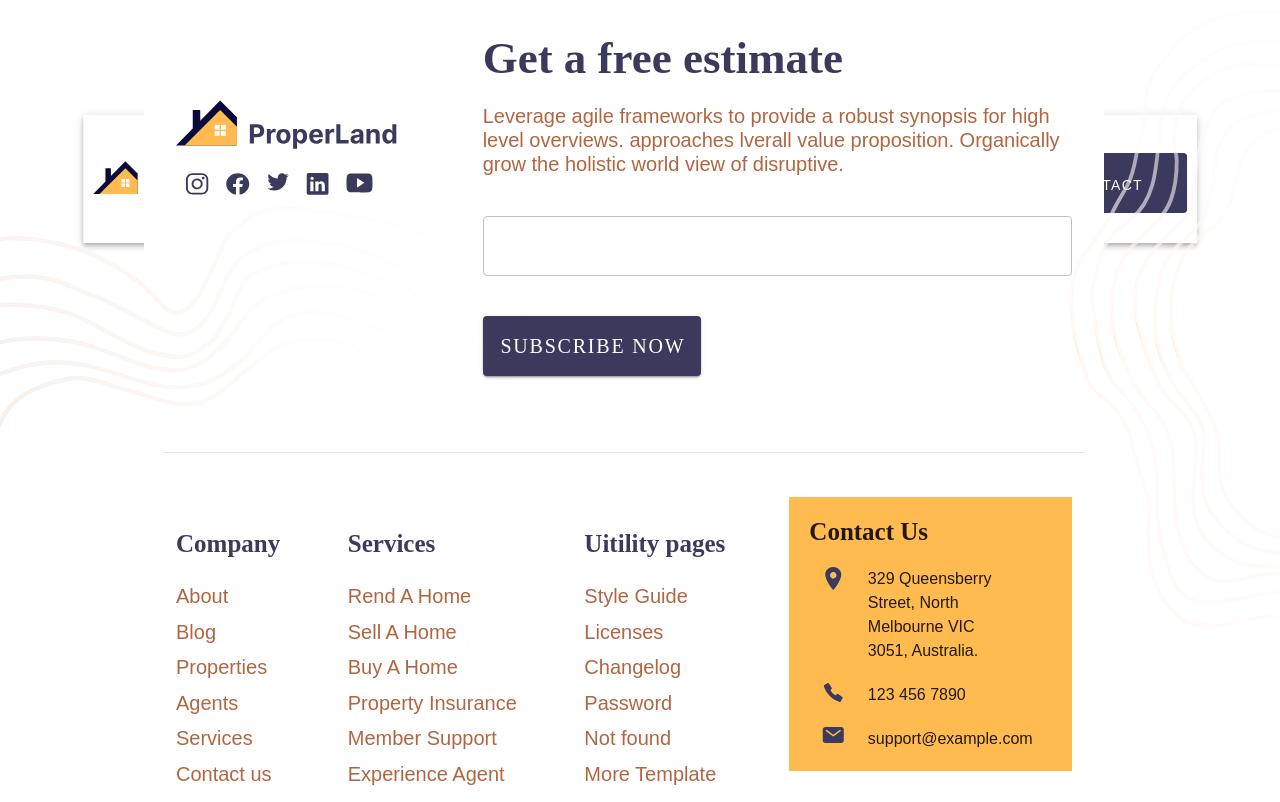
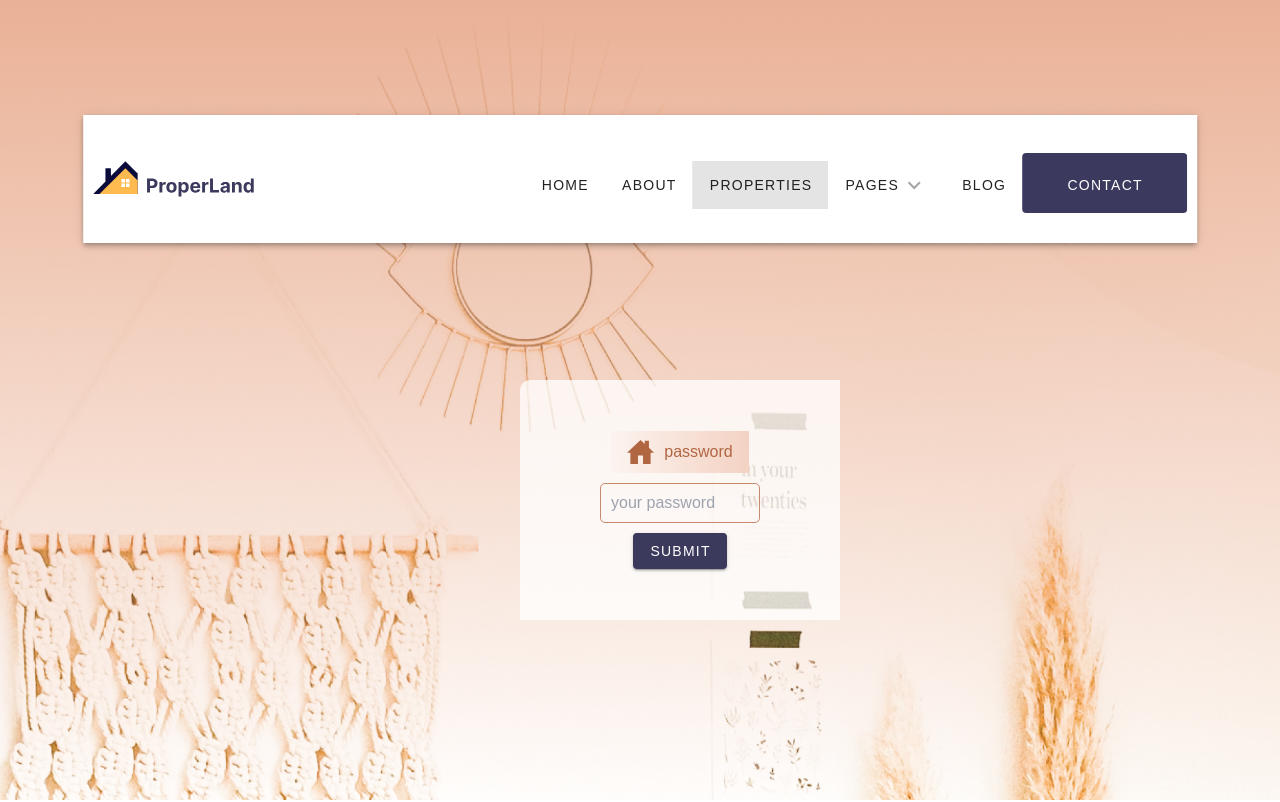
Before and after one commit to Salem-Team/Real_Estate, a Vue app: page /pass-view in a window 1280 px wide. Shown: the top 802 px of the page. Built offline with nearby package versions, Linux system fonts and the light colour scheme; a web font is replaced by a local one.

Commit message:
creat view passwordview

```diff
--- a/src/views/ErrorPage.vue
+++ b/src/views/ErrorPage.vue
@@ -3591,8 +3591,6 @@ export default {
   .name_head {
     font-size: 250px !important;
   }
-  .hed_fou {
-  }
 }
 @media (max-width: 992px) {
   .name_head {
--- a/src/views/PasswordView.vue
+++ b/src/views/PasswordView.vue
@@ -1,9 +1,127 @@
 <template>
-  <div></div>
+  <div class="pass_view position-relative">
+    <div class="over_lay position-absolute"></div>
+    <div class="lay_out">
+      <div
+        class="log-hom"
+        style="
+          width: fit-content;
+          height: fit-content;
+          padding: 9px 16px 9px 16px;
+          gap: 10px;
+          opacity: 0px;
+          display: flex;
+          color: #b16642;
+
+          background: linear-gradient(
+            270deg,
+            #f3d1c1 -3.75%,
+            rgba(255, 178, 141, 0) 108.58%
+          );
+        "
+      >
+        <svg
+          width="27"
+          height="24"
+          viewBox="0 0 27 24"
+          fill="none"
+          xmlns="http://www.w3.org/2000/svg"
+        >
+          <path
+            d="M21.9375 7.64679V0.857143H17.7188V3.98839L13.5 0L0 12.8571H3.375V24H10.9688V15.4286H16.0312V24H23.625V12.8571H27L21.9375 7.64679Z"
+            fill="#B16642"
+          />
+        </svg>
+        password
+      </div>
+      <input
+        type="text"
+        style="
+          width: 50%;
+          height: 40px;
+          gap: 0px;
+          border-radius: 5px;
+          border: 1px solid rgba(199, 138, 108, 1);
+          opacity: 0px;
+          outline: none;
+          padding: 10px;
+        "
+        placeholder="your password"
+      />
+      <v-btn style="background: rgba(59, 58, 93, 1); color: white"
+        >Submit</v-btn
+      >
+    </div>
+  </div>
 </template>
 <script>
 export default {
   name: "pass-view",
 };
 </script>
-<style lang="scss"></style>
+<style lang="scss">
+.pass_view {
+  background: url("../assets/Photo.png");
+  background-size: cover;
+  height: 100vh;
+  .over_lay {
+    top: 0;
+    left: 0;
+    width: 100%;
+    height: 100%;
+    background: linear-gradient(
+      180deg,
+      #eab196 0%,
+      rgba(255, 240, 233, 0) 100%
+    );
+
+    z-index: 1;
+  }
+  .lay_out {
+    position: absolute;
+    width: 25%;
+    height: 30%;
+    transform: translate(-50%, -50%);
+    margin-top: 100px;
+    margin-left: 40px;
+    margin-right: 40px;
+    top: 50%;
+    left: 50%;
+
+    z-index: 10;
+    gap: 10px;
+    border-radius: 10px 0px 0px 0px;
+    opacity: 1;
+    background: rgba(255, 255, 255, 0.76);
+    text-align: center;
+    display: flex;
+    justify-content: center;
+    align-items: center;
+    flex-direction: column;
+  }
+}
+@media (max-width: 1200px) {
+  .lay_out {
+    width: 35% !important;
+    height: 30% !important;
+  }
+}
+@media (max-width: 992px) {
+  .lay_out {
+    width: 35% !important;
+    height: 40% !important;
+  }
+}
+@media (max-width: 768px) {
+  .lay_out {
+    width: 45% !important;
+    height: 40% !important;
+  }
+}
+@media (max-width: 600px) {
+  .lay_out {
+    width: 65% !important;
+    height: 40% !important;
+  }
+}
+</style>
```
Also changed, not shown: src/assets/Photo.png (added).
